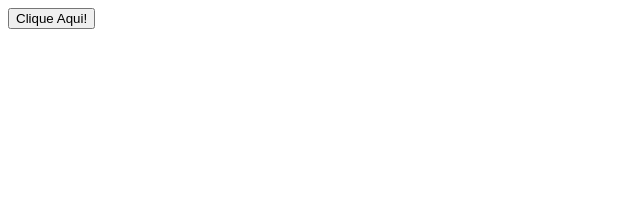
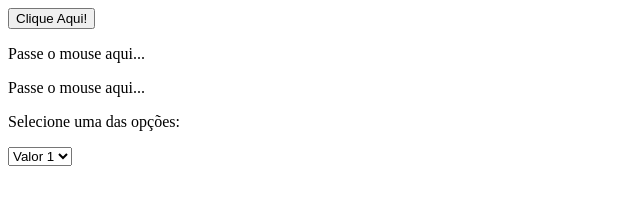
Before and after one commit to richard-developer/aula_javascript, a plain HTML site: page index.html in a window 1280 px wide. Shown: the whole page, without its empty margins (0-640 px from the left). Drawn offline with Linux system fonts and the light colour scheme.

Commit message:
modificações nas funções

```diff
--- a/index.html
+++ b/index.html
@@ -7,8 +7,19 @@
     <script src="js/main.js"></script>
 
 </head>
-<body>
+<body onload="load()">
         <button type="button" onclick="clicou()"> Clique Aqui! </button>
-        <p id="agradecimento"></p>
+        <p id="agradecimento" onclick="redirecionar()"></p>
+        <p id="mousemove" onmouseover="trocar(this)" onmouseout="voltar(this)">Passe o mouse aqui...</p>
+        <p id="mousemove2" onmouseover="trocar(this)" onmouseout="voltar(this)">Passe o mouse aqui...</p>
+
+        <p>Selecione uma das opções:</p>
+        <select onchange="funcaoChange(this)">
+
+            <option value="1">Valor 1</option>
+            <option value="2">Valor 2</option>
+            <option value="3">Valor 3</option>
+
+        </select>
 </body>
 </html>
--- a/js/main.js
+++ b/js/main.js
@@ -1,7 +1,33 @@
 function clicou () {
+    //injeta um texto dentro do elemento que tem o id agradecimento:
     document.getElementById("agradecimento").innerHTML="<b>Obrigado por clicar!</b>"
 }
 
+function redirecionar(){
+    // abre uma nova aba do navegador com o site abaixo:
+    window.open("https://rocketseat.com.br/");
+    // abre o site na mesma página:
+    //window.location.href = "https://rocketseat.com.br/";
+}
+
+function trocar (elemento){
+    //document.getElementById("mousemove").innerHTML="Obrigado por passar o mouse.";
+    elemento.innerHTML = "Obrigado por passar o mouse.";
+
+}
+
+function voltar (elemento){
+    elemento.innerHTML = "Passe o mouse aqui...";
+
+}
+
+function load() {
+    console.log("Página Carregada!");
+}
+
+function funcaoChange(elemento){
+    console.log(elemento.value);
+}
 // Comandos básicos:
 
 //alert('Meu primeiro JS');
```
